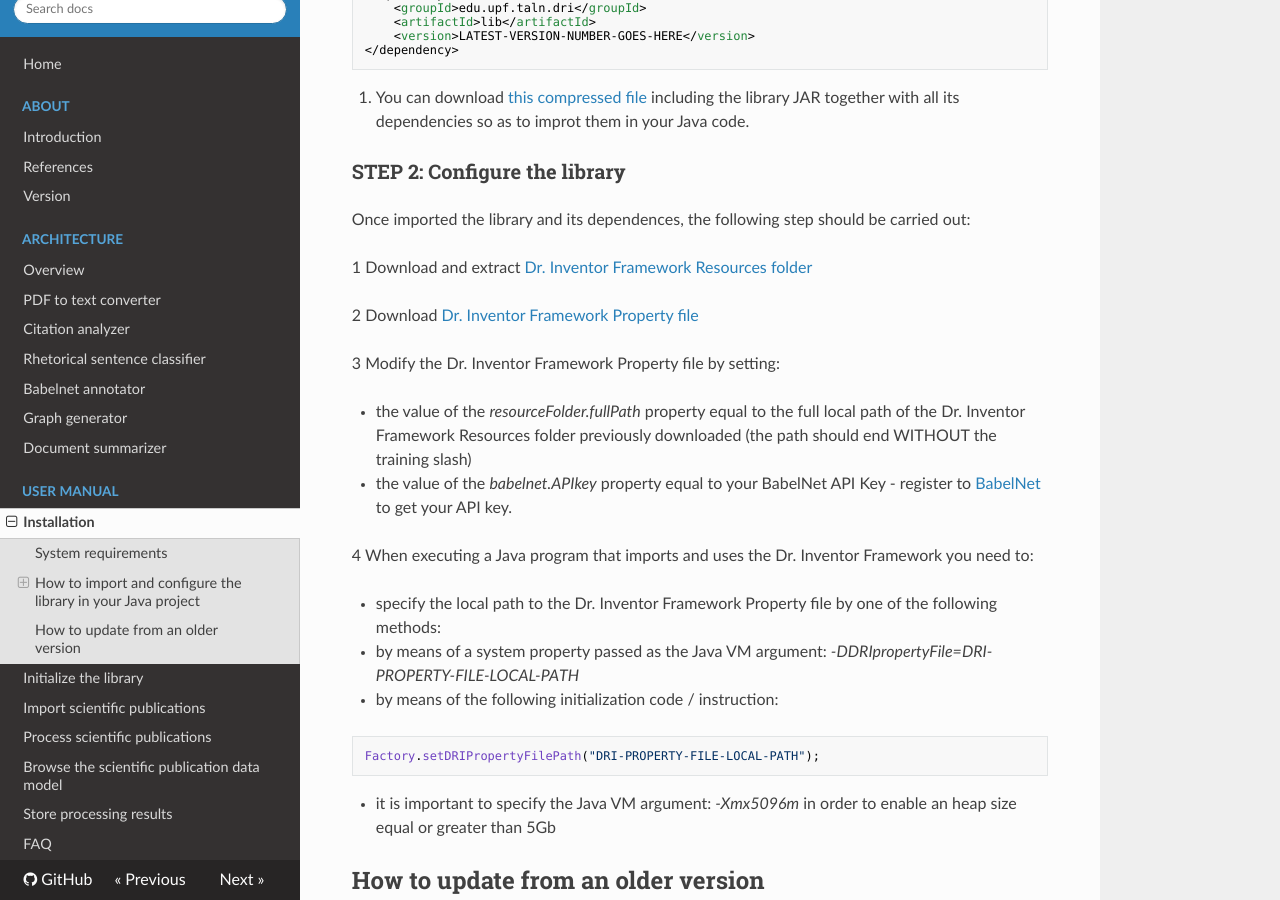
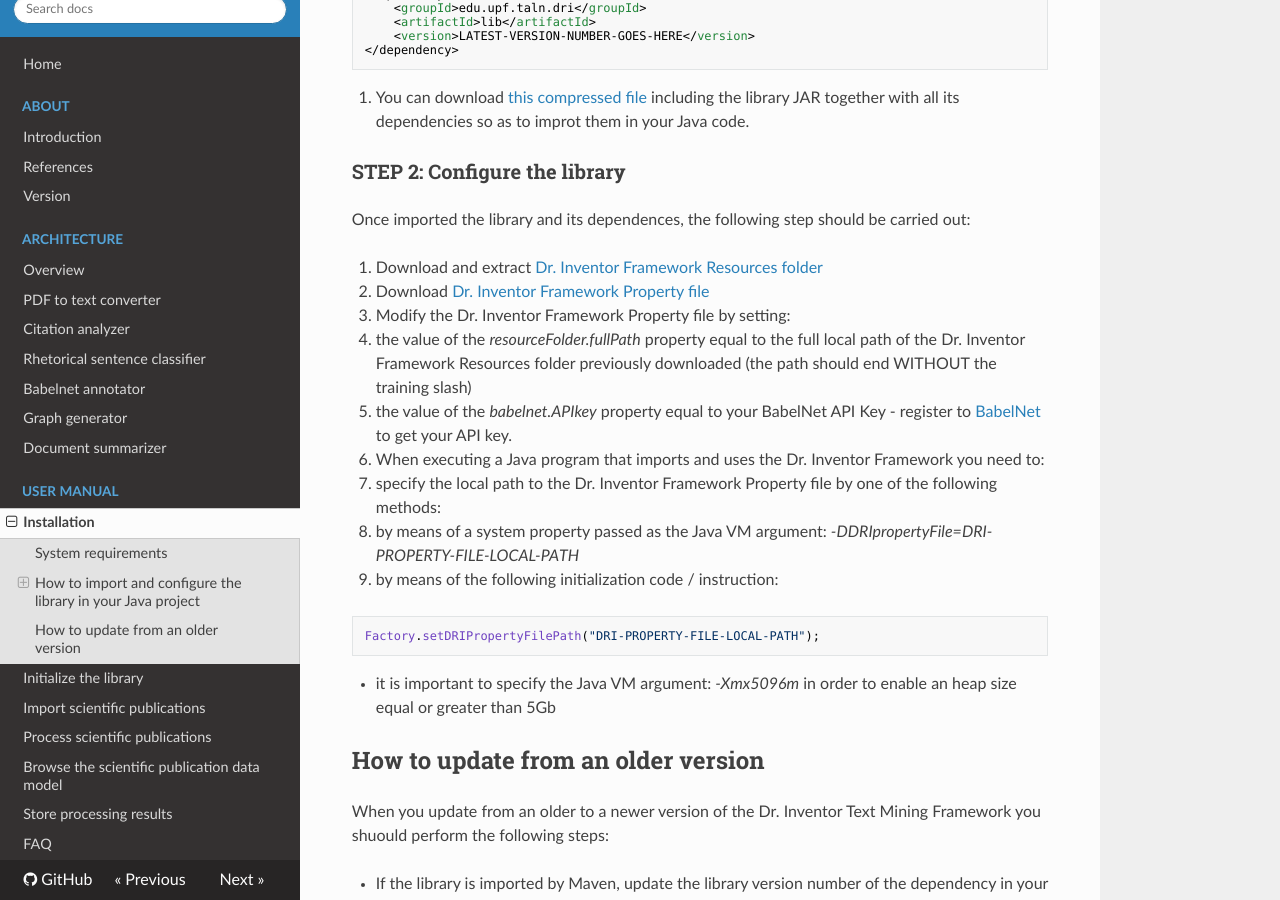
Before and after one commit to abe-iop/driframework, an MkDocs documentation site: the page built from doc/Installation.md, in a window 1280 px wide and 900 px high, scrolled down 920 px. Built offline with MkDocs 1.6.1, drawn with Linux system fonts in a browser that asks for light colours; nearby versions of some CDN libraries; old or Windows-style settings are respelled for this version of MkDocs.

Commit message:
Updates to documentation

````diff
--- a/doc/Installation.md
+++ b/doc/Installation.md
@@ -41,26 +41,18 @@ and the following dependency (the number of the latest version of the Dr. Invent
 ### STEP 2: Configure the library
 Once imported the library and its dependences, the following step should be carried out:
 
-1 Download and extract [Dr. Inventor Framework Resources folder](http://backingdata.org/dri/library/latest/resourceFolder.html)
-
-2 Download [Dr. Inventor Framework Property file](http://backingdata.org/dri/library/latest/configurationFile.html)
-
-3 Modify the Dr. Inventor Framework Property file by setting:
-
+1. Download and extract [Dr. Inventor Framework Resources folder](http://backingdata.org/dri/library/latest/resourceFolder.html)
+2. Download [Dr. Inventor Framework Property file](http://backingdata.org/dri/library/latest/configurationFile.html)
+3. Modify the Dr. Inventor Framework Property file by setting:
   * the value of the _resourceFolder.fullPath_ property equal to the full local path of the Dr. Inventor Framework Resources folder previously downloaded (the path should end WITHOUT the training slash)
   * the value of the _babelnet.APIkey_ property equal to your BabelNet API Key - register to [BabelNet](http://babelnet.org/) to get your API key.
-
-4 When executing a Java program that imports and uses the Dr. Inventor Framework you need to:
-
+4. When executing a Java program that imports and uses the Dr. Inventor Framework you need to:
   * specify the local path to the Dr. Inventor Framework Property file by one of the following methods:
-
    * by means of a system property passed as the Java VM argument: _-DDRIpropertyFile=DRI-PROPERTY-FILE-LOCAL-PATH_
    * by means of the following initialization code / instruction:
-
 ```javascript
 Factory.setDRIPropertyFilePath("DRI-PROPERTY-FILE-LOCAL-PATH");
 ```
-
   * it is important to specify the Java VM argument: _-Xmx5096m_ in order to enable an heap size equal or greater than 5Gb
 
 
````
Also changed, not shown: 1 other file.
